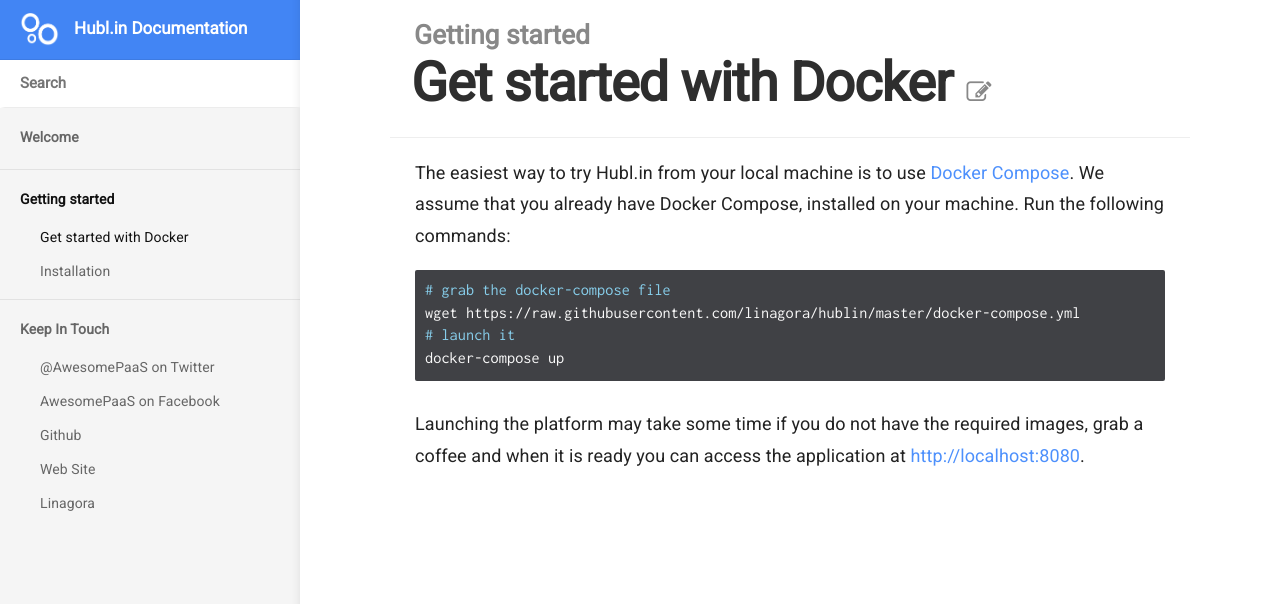
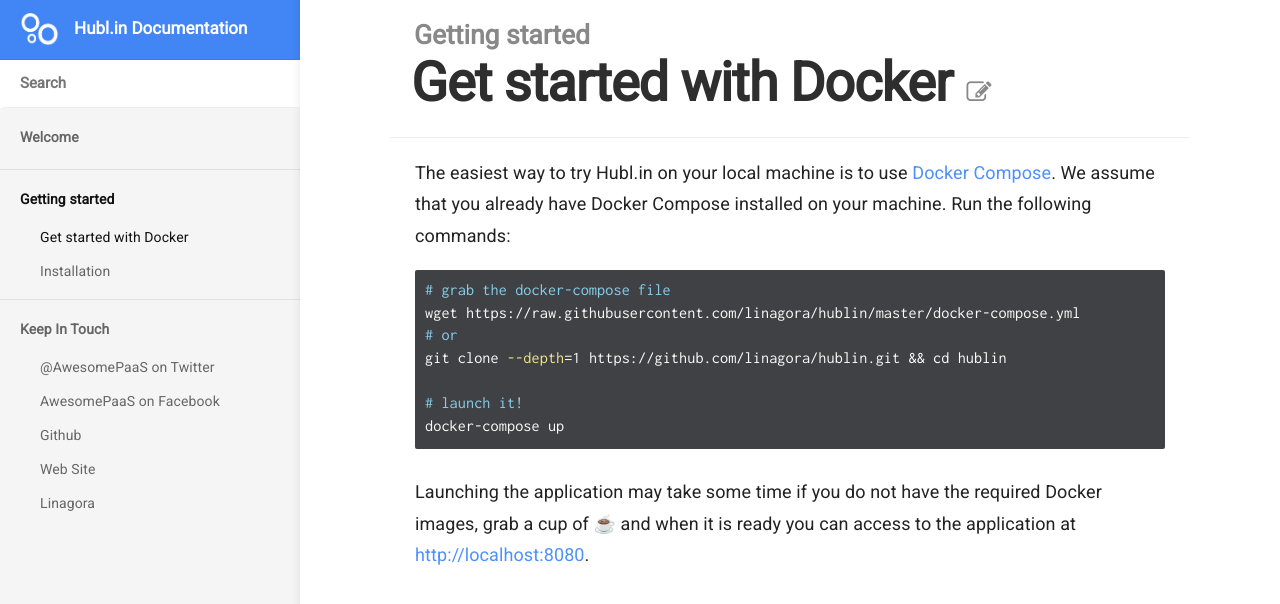
Before and after one commit to linagora/hublin-doc, a Jekyll site: the page built from _docs/getting-started/docker.md, in a window 1280 px wide. Shown: the top 604 px of the page. Built offline with Jekyll 4.4.1, drawn with Linux system fonts in a browser that asks for light colours.

Commit message:
Clean doc

````diff
--- a/_docs/getting-started/docker.md
+++ b/_docs/getting-started/docker.md
@@ -4,15 +4,18 @@ category: 1. Getting started
 order: 1
 ---
 
-The easiest way to try Hubl.in from your local machine is to use [Docker Compose](https://docs.docker.com/compose/).
-We assume that you already have Docker Compose, installed on your machine. Run the following commands:
+The easiest way to try Hubl.in on your local machine is to use [Docker Compose](https://docs.docker.com/compose/).
+We assume that you already have Docker Compose installed on your machine. Run the following commands:
 
 ```shell
 # grab the docker-compose file
 wget https://raw.githubusercontent.com/linagora/hublin/master/docker-compose.yml
-# launch it
+# or
+git clone --depth=1 https://github.com/linagora/hublin.git && cd hublin
+
+# launch it!
 docker-compose up
 ```
 
-Launching the platform may take some time if you do not have the required images, grab a coffee and when
-it is ready you can access the application at [http://localhost:8080](http://localhost:8080).
+Launching the application may take some time if you do not have the required Docker images, grab a cup of ☕️ and when
+it is ready you can access to the application at [http://localhost:8080](http://localhost:8080).
````
Also changed, not shown: Gemfile (+4 -3 lines), _docs/getting-started/install.md (+1 -2 lines), index.md (+1 -1 lines), Gemfile.lock, README.md.
